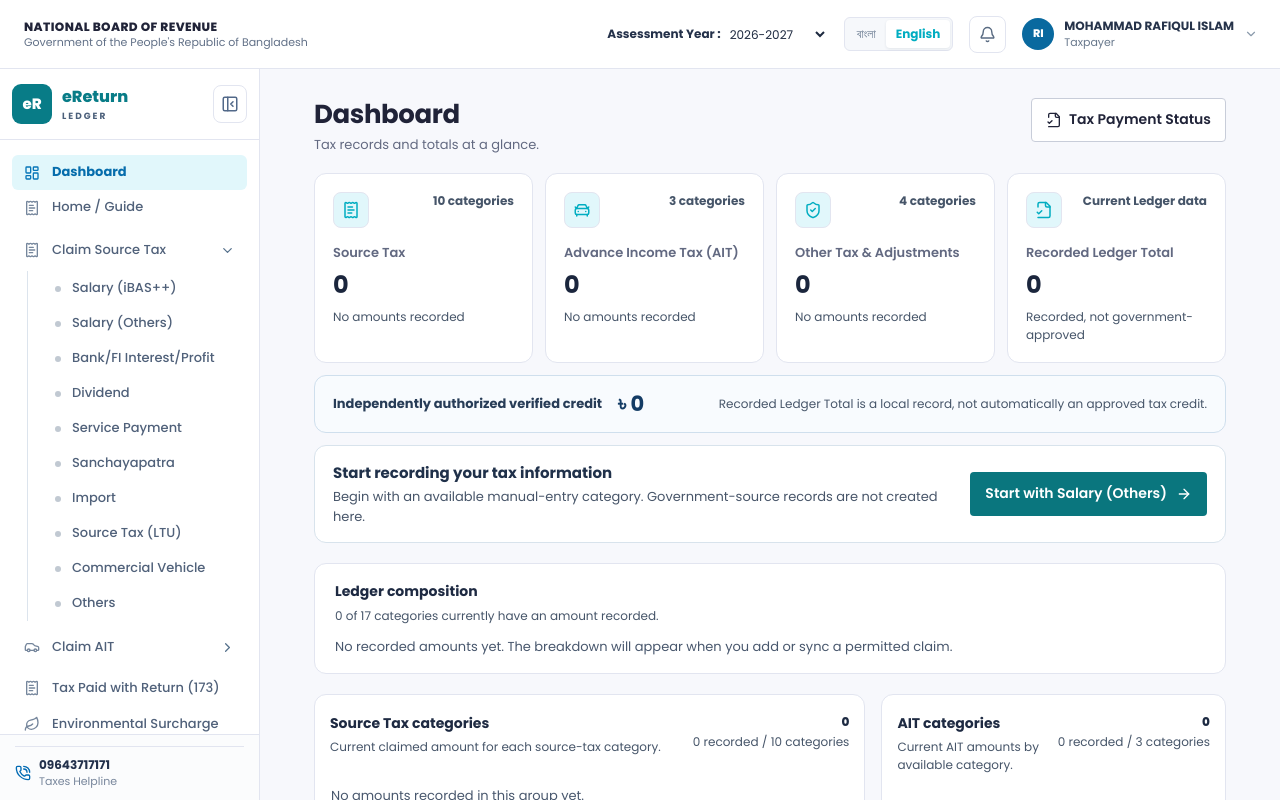
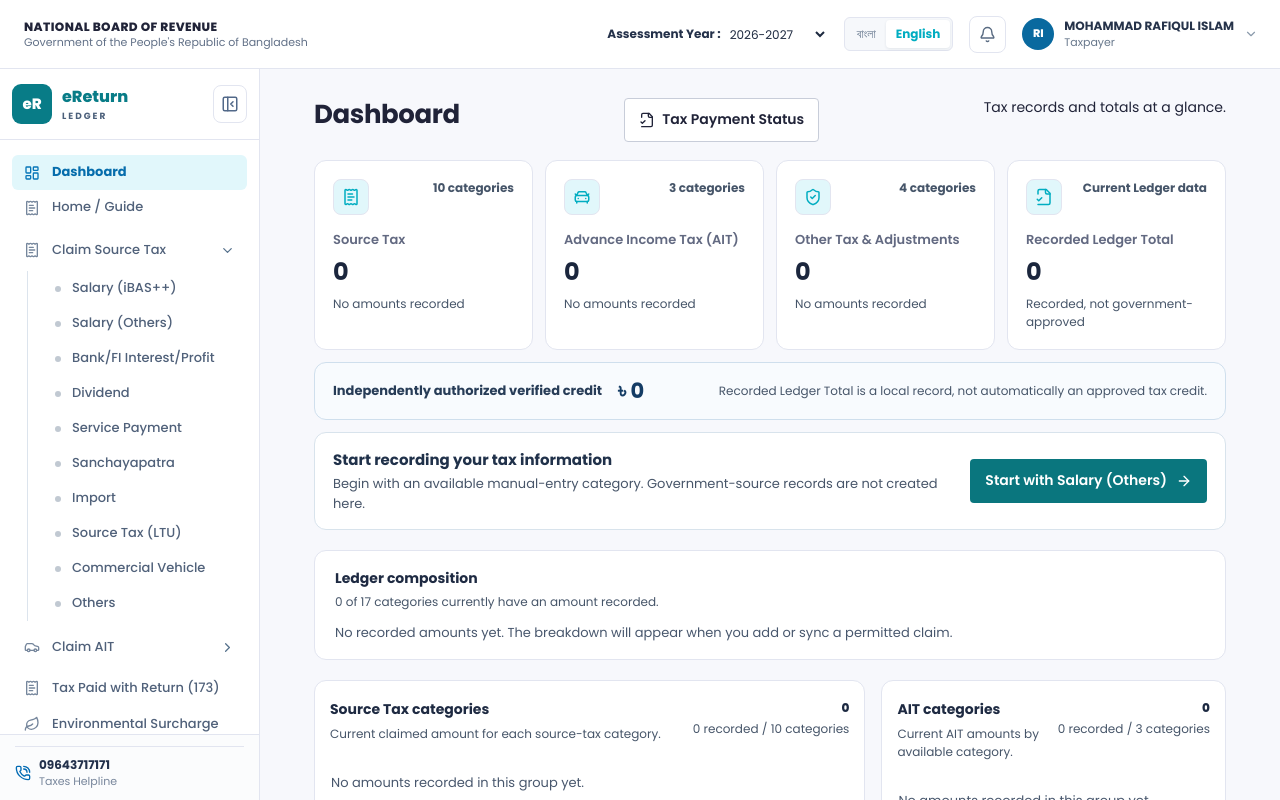
Before and after one commit to shihab-tech04/eLedger, a React (Vite) app: page / in a window 1280 px wide. Shown: the top 800 px of the page. Built offline with nearby package versions, Linux system fonts and the light colour scheme.

Commit message:
feat(eLedger): shared title/action first row, subheading second row and state-preserving Add action portal

```diff
--- a/src/components/ui/LedgerPage.tsx
+++ b/src/components/ui/LedgerPage.tsx
@@ -1,19 +1,27 @@
-import type { ReactNode } from 'react';
+import { useEffect, useState, type ReactNode } from 'react';
+import { createPortal } from 'react-dom';
 import { useLedgerCopy } from '../../context/LanguageContext.tsx';
 import { LedgerTip } from './LedgerForm.tsx';
 
-/** The single heading pattern for dashboard, guide and every financial route. */
+/** Page title and primary action share the first row; description is always
+ * below them, avoiding a duplicate Add control in table toolbars. */
 export function LedgerPageHeader({ title, caption, action }: {
   title: string;
   caption?: string;
   action?: ReactNode;
 }) {
   return <header className="eledger-page-header">
-    <div className="eledger-page-heading">
-      <div><h1>{title}</h1>{caption && <p>{caption}</p>}</div>
-    </div>
-    {action && <div className="eledger-page-actions">{action}</div>}
+    <div className="eledger-page-heading"><h1>{title}</h1></div>
+    <div id="eledger-page-actions" className="eledger-page-actions">{action}</div>
+    {caption && <p className="eledger-page-subheading">{caption}</p>}
   </header>;
+}
+/** Child record tables own Add modal state. Portal the Add button into the
+ * page-heading action row without moving its state out of the owning table. */
+export function LedgerPageAction({ children }: { children: ReactNode }) {
+  const [target, setTarget] = useState<HTMLElement | null>(null);
+  useEffect(() => { setTarget(document.getElementById('eledger-page-actions')); }, []);
+  return target ? createPortal(children, target) : null;
 }
 
 /** A shared compact record summary; secondary explanations stay optional. */
```
